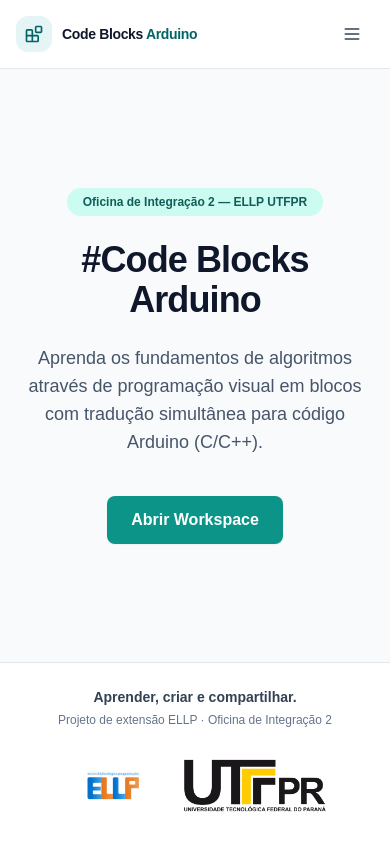
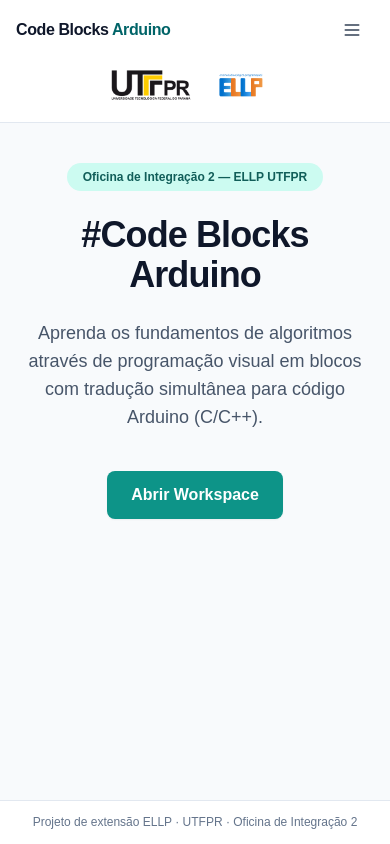
Before and after one commit to Oficina-integracao/code-blocks-oficina, a Next.js app: page / in a window 390 px wide. Built offline with nearby package versions, Linux system fonts and the light colour scheme.

Commit message:
fix(layout): place institutional logos in responsive header
Keep UTFPR before ELLP at 80px, center logos on mobile, simplify the footer and reduce mobile landing spacing. Refs #41.

```diff
--- a/src/app/page.tsx
+++ b/src/app/page.tsx
@@ -1,6 +1,6 @@
 export default function HomePage() {
   return (
-    <main className="flex flex-1 flex-col items-center justify-center px-6 py-16 text-center sm:py-24">
+    <main className="flex flex-1 flex-col items-center justify-start px-6 py-10 text-center sm:justify-center sm:py-24">
       <div className="max-w-2xl space-y-6">
         <span className="inline-block rounded-full bg-teal-100 px-4 py-1.5 text-xs font-semibold text-teal-800">
           Oficina de Integração 2 — ELLP UTFPR
--- a/src/components/layout/footer.tsx
+++ b/src/components/layout/footer.tsx
@@ -1,16 +1,10 @@
-import { InstitutionalLogos } from "@/components/layout/institutional-logos";
-
 export function Footer() {
   return (
     <footer className="border-t border-slate-200 bg-white">
-      <div className="mx-auto flex max-w-6xl flex-col items-center gap-5 px-6 py-6 text-center sm:flex-row sm:justify-between sm:text-left">
-        <div className="space-y-1">
-          <p className="text-sm font-semibold text-slate-700">Aprender, criar e compartilhar.</p>
-          <p className="text-xs leading-relaxed text-slate-500">
-            Projeto de extensão ELLP · Oficina de Integração 2
-          </p>
-        </div>
-        <InstitutionalLogos />
+      <div className="mx-auto max-w-6xl px-4 py-3 text-center">
+        <p className="text-xs leading-relaxed text-slate-500">
+          Projeto de extensão ELLP · UTFPR · Oficina de Integração 2
+        </p>
       </div>
     </footer>
   );
--- a/src/components/layout/header.tsx
+++ b/src/components/layout/header.tsx
@@ -3,8 +3,9 @@
 import React, { useRef, useState } from "react";
 import Link from "next/link";
 import { usePathname } from "next/navigation";
-import { Blocks, Menu, X } from "lucide-react";
+import { Menu, X } from "lucide-react";
 import { cn } from "@/lib/utils";
+import { InstitutionalLogos } from "@/components/layout/institutional-logos";
 
 export function Header() {
   const [isOpen, setIsOpen] = useState(false);
@@ -20,18 +21,13 @@
 
   return (
     <header className="border-b border-slate-200 bg-white" onKeyDown={handleKeyDown}>
-      <div className="mx-auto flex max-w-6xl flex-wrap items-center justify-between gap-3 px-4 py-3 sm:px-6">
+      <div className="mx-auto grid max-w-6xl grid-cols-[1fr_auto] items-center gap-x-4 gap-y-1 px-4 py-2 sm:px-6 lg:grid-cols-[auto_auto_1fr] lg:gap-x-6">
         <Link
           href="/"
           onClick={() => setIsOpen(false)}
-          className="flex items-center gap-2.5 rounded-md focus-visible:outline-none focus-visible:ring-2 focus-visible:ring-teal-500"
+          className="justify-self-start rounded-md text-base font-bold tracking-tight text-slate-900 focus-visible:outline-none focus-visible:ring-2 focus-visible:ring-teal-500"
         >
-          <span className="flex h-9 w-9 shrink-0 items-center justify-center rounded-xl bg-arduino-light text-arduino-dark">
-            <Blocks size={20} aria-hidden="true" />
-          </span>
-          <span className="text-sm font-bold tracking-tight text-slate-900 sm:text-base">
-            Code Blocks <span className="text-arduino-dark">Arduino</span>
-          </span>
+          Code Blocks <span className="text-arduino-dark">Arduino</span>
         </Link>
         <button
           ref={toggleRef}
@@ -40,15 +36,18 @@
           aria-expanded={isOpen}
           aria-controls="main-navigation"
           onClick={() => setIsOpen(!isOpen)}
-          className="rounded-lg p-3 text-slate-700 hover:bg-slate-100 focus-visible:outline-none focus-visible:ring-2 focus-visible:ring-teal-500 md:hidden"
+          className="rounded-lg p-3 text-slate-700 hover:bg-slate-100 focus-visible:outline-none focus-visible:ring-2 focus-visible:ring-teal-500 lg:hidden"
         >
           {isOpen ? <X size={20} aria-hidden="true" /> : <Menu size={20} aria-hidden="true" />}
         </button>
+        <div className="col-span-2 flex justify-center lg:col-span-1 lg:col-start-2 lg:row-start-1">
+          <InstitutionalLogos />
+        </div>
         <nav
           id="main-navigation"
           aria-label="Navegação principal"
           className={cn(
-            "w-full flex-col gap-2 border-t border-slate-100 pt-3 md:flex md:w-auto md:flex-row md:items-center md:gap-2 md:border-0 md:pt-0",
+            "col-span-2 flex-col gap-2 border-t border-slate-100 pt-3 lg:col-span-1 lg:col-start-3 lg:row-start-1 lg:flex lg:flex-row lg:items-center lg:justify-self-end lg:border-0 lg:pt-0",
             isOpen ? "flex" : "hidden",
           )}
         >
--- a/src/components/layout/institutional-logos.tsx
+++ b/src/components/layout/institutional-logos.tsx
@@ -3,20 +3,20 @@
 
 export function InstitutionalLogos() {
   return (
-    <div className="flex shrink-0 items-center justify-center gap-6 sm:gap-8">
+    <div className="flex shrink-0 items-center gap-2">
+      <Image
+        src="/images/logo-utfpr.png"
+        alt="UTFPR — Universidade Tecnológica Federal do Paraná"
+        width={1024}
+        height={407}
+        className="h-auto w-20"
+      />
       <Image
         src="/images/logo-ellp.png"
         alt="ELLP — Ensino Lúdico de Lógica e Programação"
         width={300}
         height={216}
-        className="h-auto w-24"
-      />
-      <Image
-        src="/images/logo-utfpr.png"
-        alt="UTFPR — Universidade Tecnológica Federal do Paraná"
-        width={1024}
-        height={407}
-        className="h-auto w-36"
+        className="h-auto w-20"
       />
     </div>
   );
```
